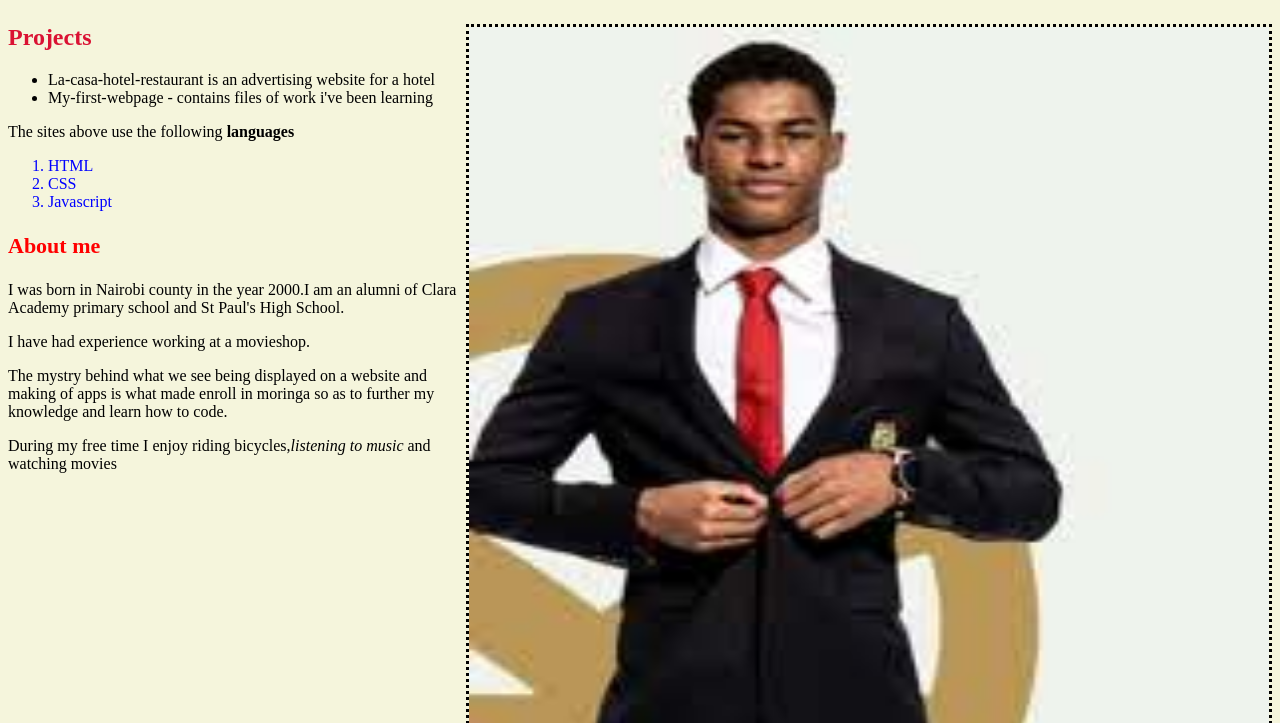
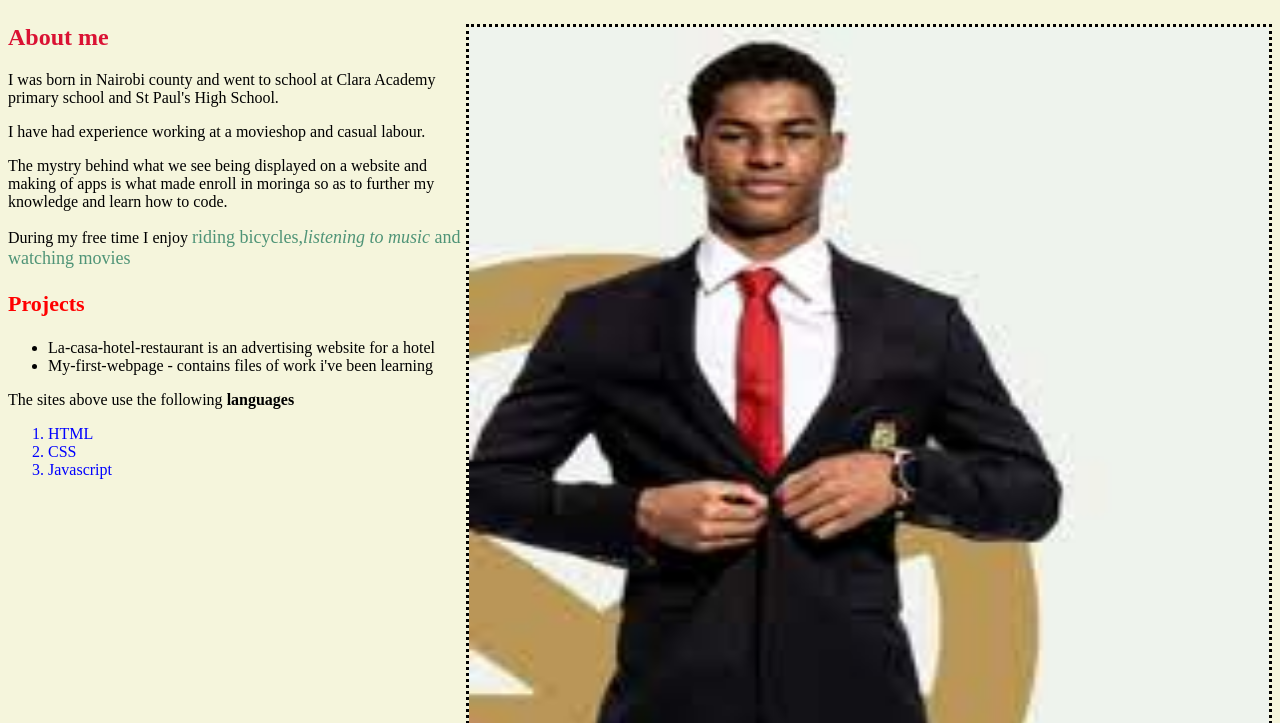
Before and after one commit to Atsalibram/Portfolio-landing-page, a plain HTML site: page index.html in a window 1280 px wide. Shown: the part 77-800 px from the top of the page. Drawn offline with Linux system fonts and the light colour scheme.

Commit message:
modify html

```diff
--- a/index.html
+++ b/index.html
@@ -7,8 +7,12 @@
     <body>
         <h1>Bramuel Amariati</h1>
         <img src="./images/download (4).jpeg" alt="me" height="850" width="800">
-        <h2>Projects</h2>
-        <ul>
+        <h2>About me</h2>
+        <p>I was born in Nairobi county and went to school at Clara Academy primary school and St Paul's High School.</p>
+        <p>I have had experience working at a movieshop and casual labour.</p>
+           <p> The mystry behind what we see being displayed on a website and making of apps is what made enroll in moringa so as to further my knowledge and learn how to code.</p>
+           <p>During my free time I enjoy <span class="hobbies">riding bicycles,<em>listening to music</em> and watching movies</span></p>
+    <h3>Projects</h3><ul>
         <li>La-casa-hotel-restaurant  is an advertising website for a hotel</li>
         <li>My-first-webpage  - contains files of work i've been learning </li>
     </ul>
@@ -16,14 +20,9 @@
     <div class="languages">
     <ol>
     <li>HTML</li>
-        <LI>CSS</LI>
-        <LI>Javascript</LI>
+    <li>CSS</li>
+    <li>Javascript</li>
     </ol>
 </div>
-    <h3>About me</h3>
-    <p>I was born in Nairobi county in the year 2000.I am an alumni of Clara Academy primary school and St Paul's High School.</p>
-    <p>I have had experience working at a movieshop.</p>
-       <p> The mystry behind what we see being displayed on a website and making of apps is what made enroll in moringa so as to further my knowledge and learn how to code.</p>
-       <p>During my free time I enjoy riding bicycles,<em>listening to music</em> and watching movies</p>
       </body>
 </html>
--- a/styles.css
+++ b/styles.css
@@ -24,3 +24,7 @@ h3{
 .languages{
     color: blue;
 }
+.hobbies{
+    color:rgb(79, 148, 119);
+    font-size: 18px;
+}
```
Lines whose indentation alone changed are shown as unchanged.
